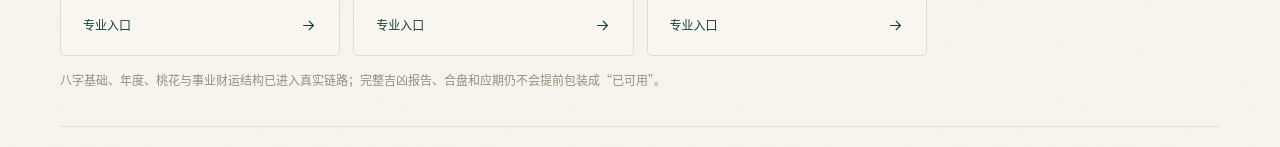
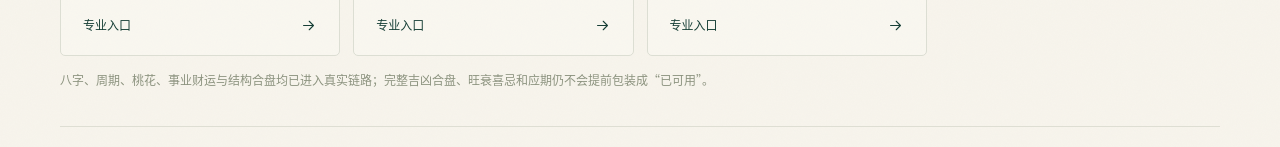
Before and after one commit to HelloMrDuan/tianji-knowledge-base, a React (Vite) app in the folder web/visual-prototype/: page / in a window 1280 px wide. Shown: the part 2472-2619 px from the top of the page. Built offline with nearby package versions, Linux system fonts and the light colour scheme; no server answers.

Commit message:
feat: replay real local reading history on latest main

```diff
--- a/web/visual-prototype/src/public/HomePage.tsx
+++ b/web/visual-prototype/src/public/HomePage.tsx
@@ -148,7 +148,7 @@ export function HomePage() {
           ))}
         </div>
         <p className="professional-note">
-          八字基础、年度、桃花与事业财运结构已进入真实链路；完整吉凶报告、合盘和应期仍不会提前包装成“已可用”。
+          八字、周期、桃花、事业财运与结构合盘均已进入真实链路；完整吉凶合盘、旺衰喜忌和应期仍不会提前包装成“已可用”。
         </p>
       </section>
 
```
